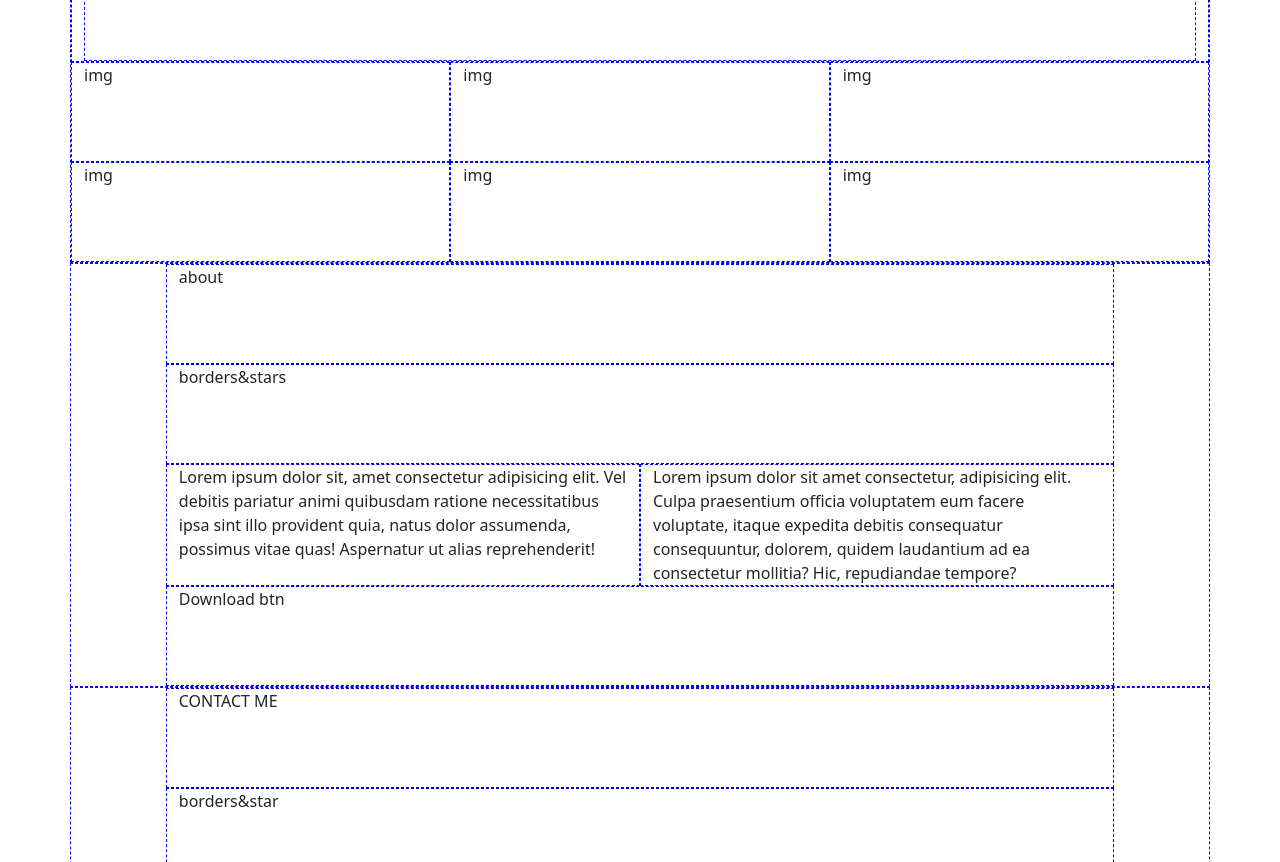
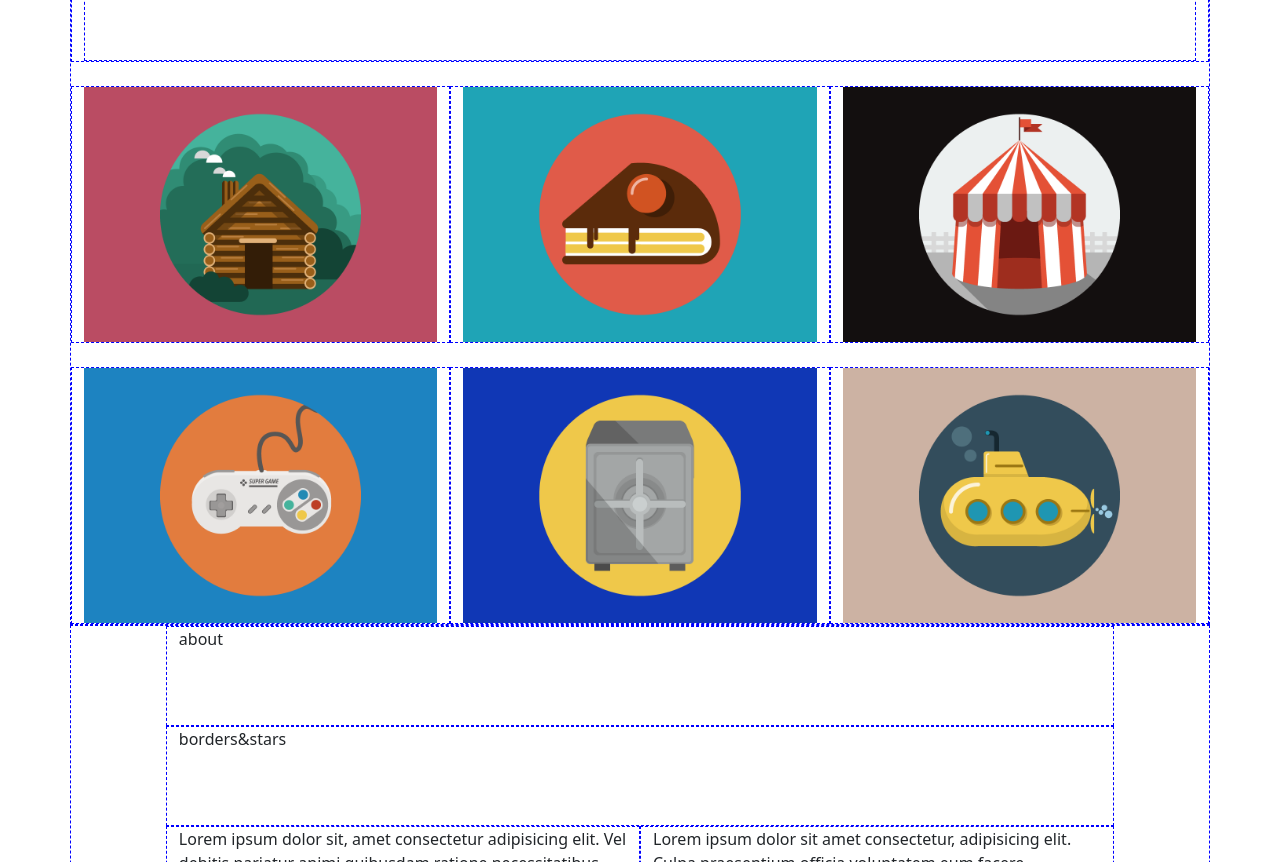
Before and after one commit to lembogeorgex/html-css-bootstrap-freelancer, a plain HTML site: page index.html in a window 1280 px wide. Shown: the part 1151-2013 px from the top of the page. Drawn offline with nearby package versions, Linux system fonts and the light colour scheme.

Commit message:
gutter img

```diff
--- a/index.html
+++ b/index.html
@@ -117,12 +117,24 @@
               <span class="my-dark-border-space"></span>
             </div>
           </div>
-          <div class="col-sm-12 col-md-6 col-lg-4">img</div>
-          <div class="col-sm-12 col-md-6 col-lg-4">img</div>
-          <div class="col-sm-12 col-md-6 col-lg-4">img</div>
-          <div class="col-sm-12 col-md-6 col-lg-4">img</div>
-          <div class="col-sm-12 col-md-6 col-lg-4">img</div>
-          <div class="col-sm-12 col-md-6 col-lg-4">img</div>
+          <div class="col-sm-12 col-md-6 col-lg-4 gy-4">
+            <img class="img-fluid" src="img/cabin.png" alt="" />
+          </div>
+          <div class="col-sm-12 col-md-6 col-lg-4 gy-4">
+            <img class="img-fluid" src="img/cake.png" alt="" />
+          </div>
+          <div class="col-sm-12 col-md-6 col-lg-4 gy-4">
+            <img class="img-fluid" src="img/circus.png" alt="" />
+          </div>
+          <div class="col-sm-12 col-md-6 col-lg-4 gy-4">
+            <img class="img-fluid" src="img/game.png" alt="" />
+          </div>
+          <div class="col-sm-12 col-md-6 col-lg-4 gy-4">
+            <img class="img-fluid" src="img/safe.png" alt="" />
+          </div>
+          <div class="col-sm-12 col-md-6 col-lg-4 gy-4">
+            <img class="img-fluid" src="img/submarine.png" alt="" />
+          </div>
         </div>
       </div>
     </div>
```
